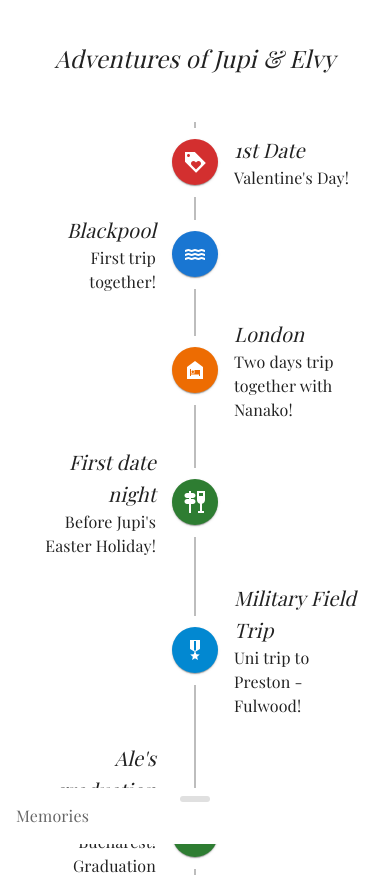
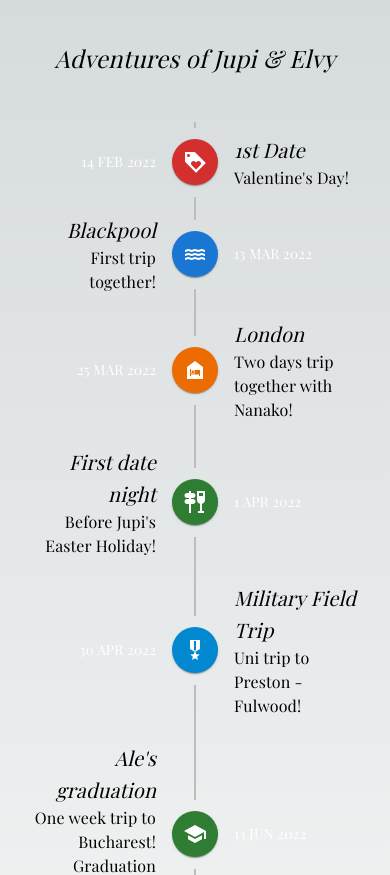
Before and after one commit to Koala0CE/verbose-memory, a Next.js app: page / in a window 390 px wide. Shown: the top 875 px of the page. Built offline with nearby package versions, Linux system fonts and the light colour scheme.

Commit message:
fixed no image component

```diff
--- a/src/app/_components/Timeline.tsx
+++ b/src/app/_components/Timeline.tsx
@@ -259,7 +259,7 @@ export default function CustomizedTimeline() {
           }} */}
         {/* > */}
 
-        {isMobile && (
+        {isMobile && selectedImageUrl && (
           <IconButton onClick={handleToggleDrawer}>
             <SwipeableEdgeDrawer
               imageSrc={selectedImageUrl}
```
